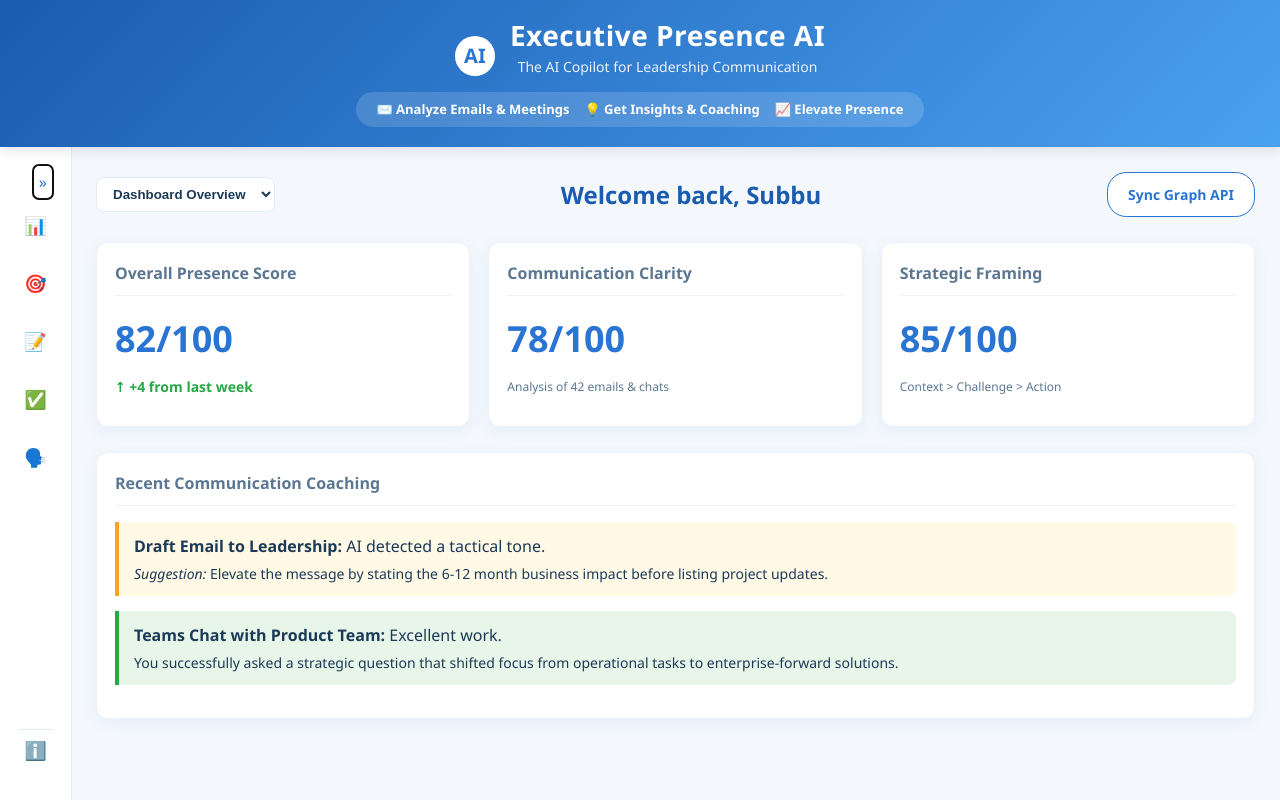
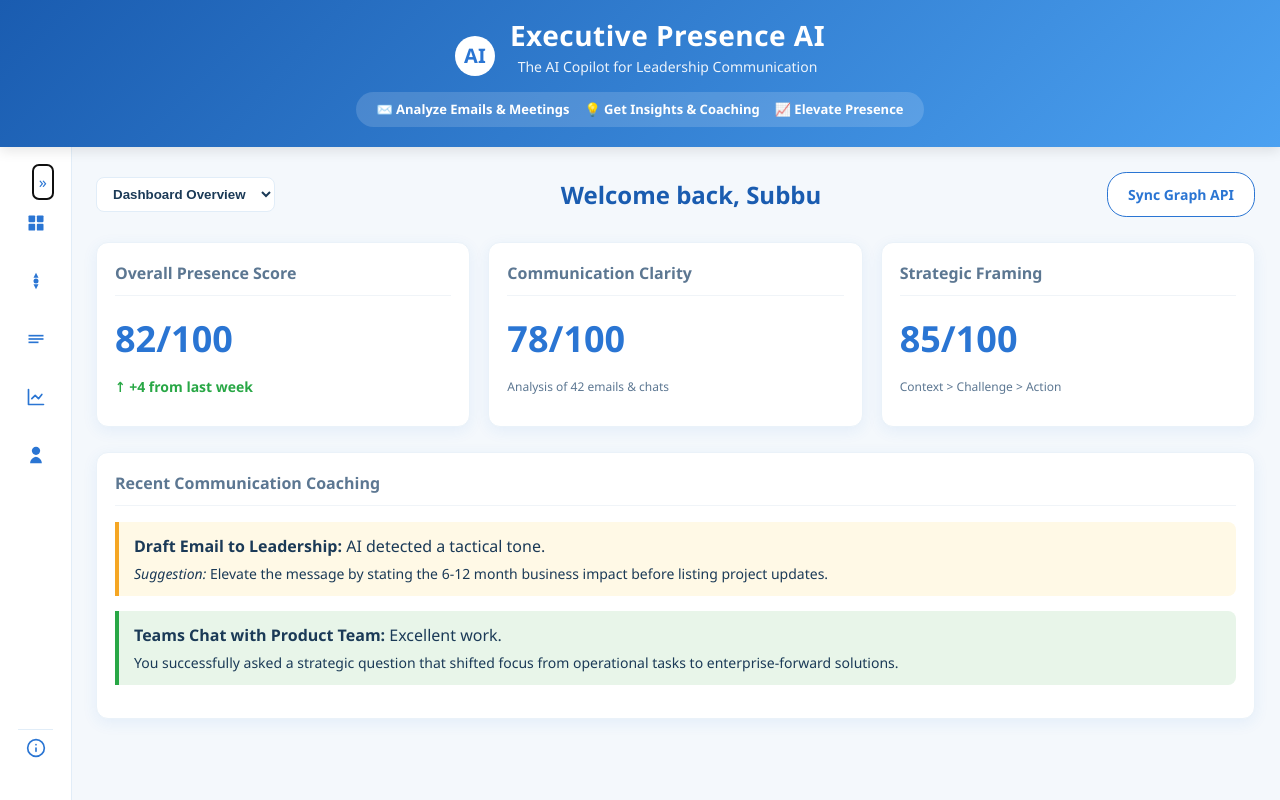
Before and after one commit to sattringal1/executive-presence-ai-poc, a React (Vite) app in the folder exec-presence-ai/: page / in a window 1280 px wide. Both pictures are taken after a click on the button "Collapse sidebar". Built offline with nearby package versions, Linux system fonts and the light colour scheme.

Commit message:
feat(ui): replace emoji with SVG icons and add collapsed tooltips

```diff
--- a/exec-presence-ai/src/App.css
+++ b/exec-presence-ai/src/App.css
@@ -535,8 +535,32 @@ body {
 .sidebar.collapsed { width: 72px; }
 .sidebar.collapsed .nav-item { padding: 8px 6px; text-align: center; border-left: none; }
 .sidebar.collapsed .nav-item .label { display: none; }
-.sidebar.collapsed .nav-item::before { content: attr(data-icon); display: block; font-size: 18px; margin-bottom: 6px; }
+.sidebar.collapsed .nav-item::before { content: none; }
+.nav-icon { display: none; color: var(--primary); }
+.sidebar.collapsed .nav-icon { display: block; margin: 0 auto 6px auto; }
 .sidebar.collapsed .nav-item.active { border-left: none; box-shadow: none; background: transparent; }
+
+/* Tooltip shown when collapsed */
+.nav-item { position: relative; }
+.tooltip {
+  display: none;
+  position: absolute;
+  left: 100%;
+  top: 50%;
+  transform: translateY(-50%);
+  background: rgba(11,35,66,0.95);
+  color: white;
+  padding: 6px 10px;
+  border-radius: 6px;
+  font-size: 13px;
+  white-space: nowrap;
+  margin-left: 10px;
+  box-shadow: 0 6px 18px rgba(0,0,0,0.18);
+  z-index: 50;
+}
+.sidebar.collapsed .nav-item:hover .tooltip, .sidebar.collapsed .nav-item:focus-within .tooltip {
+  display: block;
+}
 
 /* Slight spacing adjustment when sidebar collapsed to give main area room */
 .app-container.desktop-layout .main-content { padding-left: clamp(12px, 3vw, 24px); }
--- a/exec-presence-ai/src/App.jsx
+++ b/exec-presence-ai/src/App.jsx
@@ -295,13 +295,49 @@ function App() {
                 {isSidebarCollapsed ? '»' : '«'}
               </button>
             </div>
-            <button data-icon="📊" aria-label="Dashboard Overview" className={`nav-item ${activeTab === 'dashboard' ? 'active' : ''}`} onClick={() => handleTabChange('dashboard')} title="Dashboard Overview"><span className="label">Dashboard Overview</span></button>
-            <button data-icon="🎯" aria-label="Alignment Map" className={`nav-item ${activeTab === 'alignment' ? 'active' : ''}`} onClick={() => handleTabChange('alignment')} title="Alignment Map"><span className="label">Alignment Map</span></button>
-            <button data-icon="📝" aria-label="Meeting Prep Brief" className={`nav-item ${activeTab === 'meeting-prep' ? 'active' : ''}`} onClick={() => handleTabChange('meeting-prep')} title="Meeting Prep Brief"><span className="label">Meeting Prep Brief</span></button>
-            <button data-icon="✅" aria-label="Meeting Analysis" className={`nav-item ${activeTab === 'meeting-eval' ? 'active' : ''}`} onClick={() => handleTabChange('meeting-eval')} title="Meeting Analysis"><span className="label">Meeting Analysis</span></button>
-            <button data-icon="🗣️" aria-label="Executive Builder" className={`nav-item ${activeTab === 'agenda' ? 'active' : ''}`} onClick={() => handleTabChange('agenda')} title="Executive Builder"><span className="label">Executive Builder</span></button>
+            <button aria-label="Dashboard Overview" className={`nav-item ${activeTab === 'dashboard' ? 'active' : ''}`} onClick={() => handleTabChange('dashboard')} title="Dashboard Overview">
+              <span className="nav-icon" aria-hidden="true">
+                <svg width="20" height="20" viewBox="0 0 24 24" fill="none" xmlns="http://www.w3.org/2000/svg"><rect x="3" y="3" width="8" height="8" rx="1" fill="currentColor"/><rect x="13" y="3" width="8" height="8" rx="1" fill="currentColor"/><rect x="3" y="13" width="8" height="8" rx="1" fill="currentColor"/><rect x="13" y="13" width="8" height="8" rx="1" fill="currentColor"/></svg>
+              </span>
+              <span className="label">Dashboard Overview</span>
+              <span className="tooltip">Dashboard Overview</span>
+            </button>
+            <button aria-label="Alignment Map" className={`nav-item ${activeTab === 'alignment' ? 'active' : ''}`} onClick={() => handleTabChange('alignment')} title="Alignment Map">
+              <span className="nav-icon" aria-hidden="true">
+                <svg width="20" height="20" viewBox="0 0 24 24" fill="none" xmlns="http://www.w3.org/2000/svg"><path d="M12 2L15 8H9L12 2Z" fill="currentColor"/><path d="M12 22L9 16H15L12 22Z" fill="currentColor"/><circle cx="12" cy="12" r="3" fill="currentColor"/></svg>
+              </span>
+              <span className="label">Alignment Map</span>
+              <span className="tooltip">Alignment Map</span>
+            </button>
+            <button aria-label="Meeting Prep Brief" className={`nav-item ${activeTab === 'meeting-prep' ? 'active' : ''}`} onClick={() => handleTabChange('meeting-prep')} title="Meeting Prep Brief">
+              <span className="nav-icon" aria-hidden="true">
+                <svg width="20" height="20" viewBox="0 0 24 24" fill="none" xmlns="http://www.w3.org/2000/svg"><path d="M3 7H21V9H3V7Z" fill="currentColor"/><path d="M3 11H21V13H3V11Z" fill="currentColor"/><path d="M3 15H15V17H3V15Z" fill="currentColor"/></svg>
+              </span>
+              <span className="label">Meeting Prep Brief</span>
+              <span className="tooltip">Meeting Prep Brief</span>
+            </button>
+            <button aria-label="Meeting Analysis" className={`nav-item ${activeTab === 'meeting-eval' ? 'active' : ''}`} onClick={() => handleTabChange('meeting-eval')} title="Meeting Analysis">
+              <span className="nav-icon" aria-hidden="true">
+                <svg width="20" height="20" viewBox="0 0 24 24" fill="none" xmlns="http://www.w3.org/2000/svg"><path d="M3 3V21H21" stroke="currentColor" strokeWidth="2" strokeLinecap="round" strokeLinejoin="round"/><path d="M7 14L11 10L15 14L19 9" stroke="currentColor" strokeWidth="2" strokeLinecap="round" strokeLinejoin="round"/></svg>
+              </span>
+              <span className="label">Meeting Analysis</span>
+              <span className="tooltip">Meeting Analysis</span>
+            </button>
+            <button aria-label="Executive Builder" className={`nav-item ${activeTab === 'agenda' ? 'active' : ''}`} onClick={() => handleTabChange('agenda')} title="Executive Builder">
+              <span className="nav-icon" aria-hidden="true">
+                <svg width="20" height="20" viewBox="0 0 24 24" fill="none" xmlns="http://www.w3.org/2000/svg"><path d="M12 12C14.7614 12 17 9.76142 17 7C17 4.23858 14.7614 2 12 2C9.23858 2 7 4.23858 7 7C7 9.76142 9.23858 12 12 12Z" fill="currentColor"/><path d="M19 22C19 17.5817 15.4183 14 11 14H13C8.58172 14 5 17.5817 5 22" fill="currentColor"/></svg>
+              </span>
+              <span className="label">Executive Builder</span>
+              <span className="tooltip">Executive Builder</span>
+            </button>
             <div style={{ flex: 1, minHeight: '20px' }}></div>
-            <button data-icon="ℹ️" aria-label="About Product" className={`nav-item ${activeTab === 'about' ? 'active' : ''}`} onClick={() => handleTabChange('about')} style={{ borderTop: '1px solid #E1EDF8', borderRadius: 0 }} title="About Product"><span className="label">About Product</span></button>
+            <button aria-label="About Product" className={`nav-item ${activeTab === 'about' ? 'active' : ''}`} onClick={() => handleTabChange('about')} style={{ borderTop: '1px solid #E1EDF8', borderRadius: 0 }} title="About Product">
+              <span className="nav-icon" aria-hidden="true">
+                <svg width="20" height="20" viewBox="0 0 24 24" fill="none" xmlns="http://www.w3.org/2000/svg"><circle cx="12" cy="12" r="10" stroke="currentColor" strokeWidth="2"/><path d="M12 16V12" stroke="currentColor" strokeWidth="2" strokeLinecap="round" strokeLinejoin="round"/><path d="M12 8H12.01" stroke="currentColor" strokeWidth="2" strokeLinecap="round" strokeLinejoin="round"/></svg>
+              </span>
+              <span className="label">About Product</span>
+              <span className="tooltip">About Product</span>
+            </button>
           </nav>
         )}
 
```
